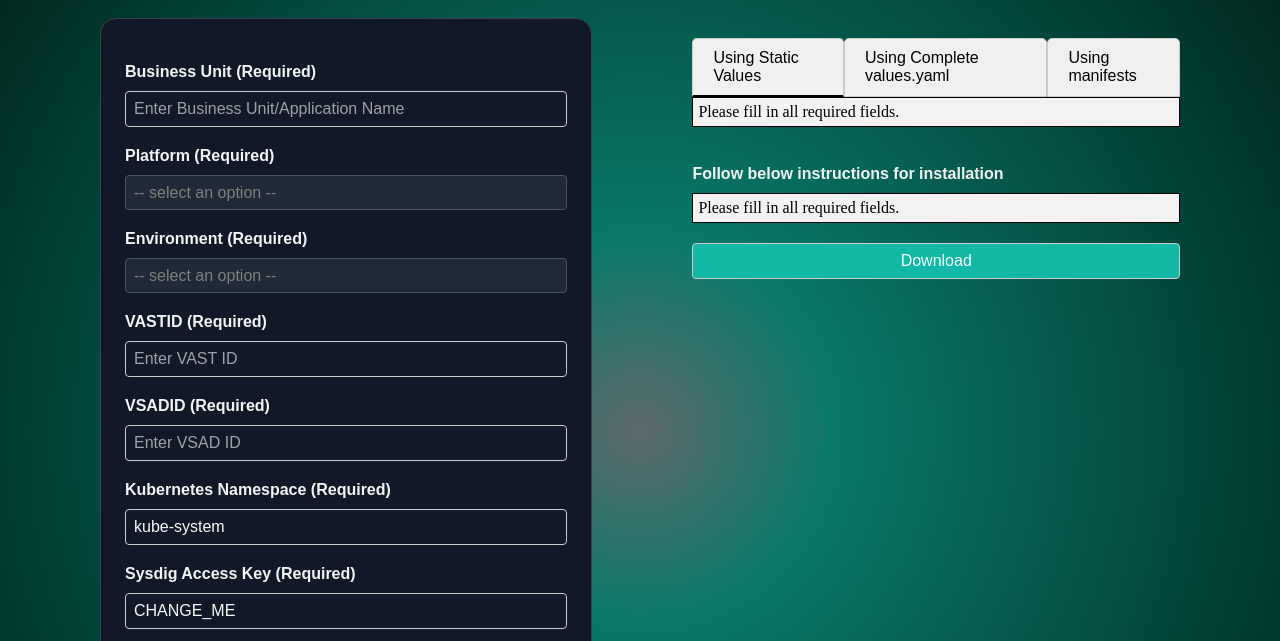
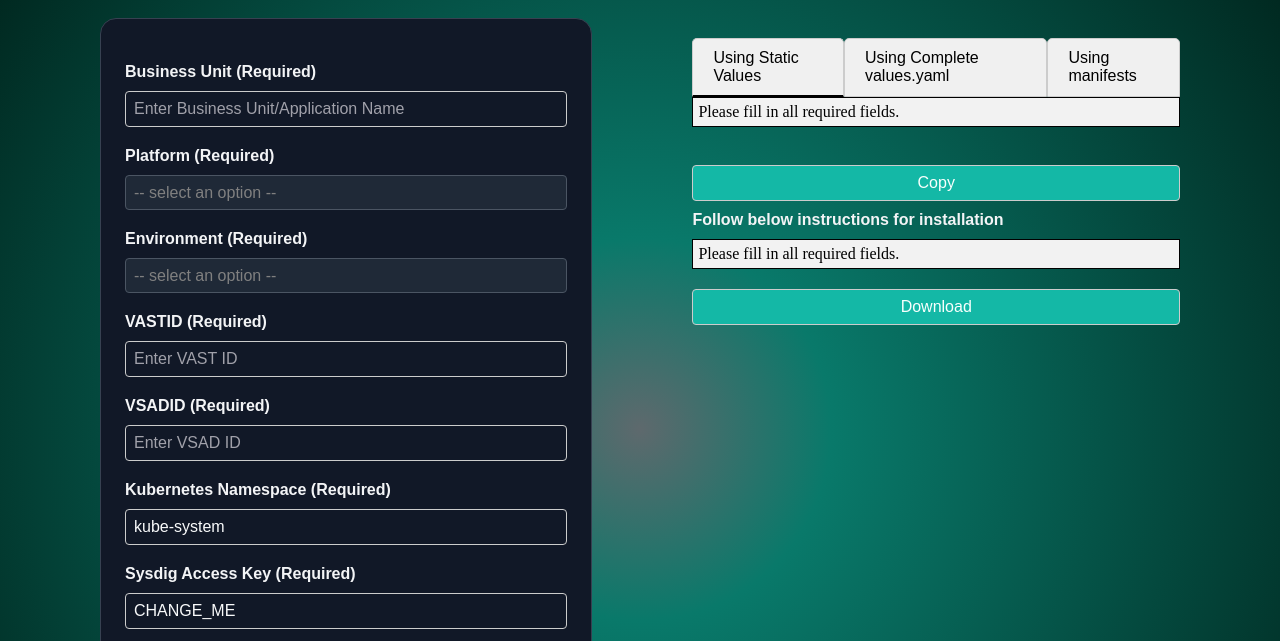
Before and after one commit to sysdiglabs/install-form, a plain HTML site: page index.html in a window 1280 px wide. Shown: the part 159-800 px from the top of the page. Drawn offline with Linux system fonts and the light colour scheme; no server answers; a script that the page names is missing.

Commit message:
Update index.html

```diff
--- a/index.html
+++ b/index.html
@@ -225,6 +225,7 @@ kubectl get nodes -o json | jq -r '.items[].status.images[] | .sizeBytes' | sort
       <div id="helm-commands" class="tab-content">Please fill in all required fields.</div>
       <div id="values-yaml" class="tab-content">Please fill in all required fields.</div>
       <br>
+      <button id="cmdCopyBtn" onclick="copyText()">Copy</button>
       <div class="hidden" id="complete-values">
         <!-- <label>Download the above content and save it to a file named values.yaml:</label> -->
         <label>Run following commands for installation</label>
```
